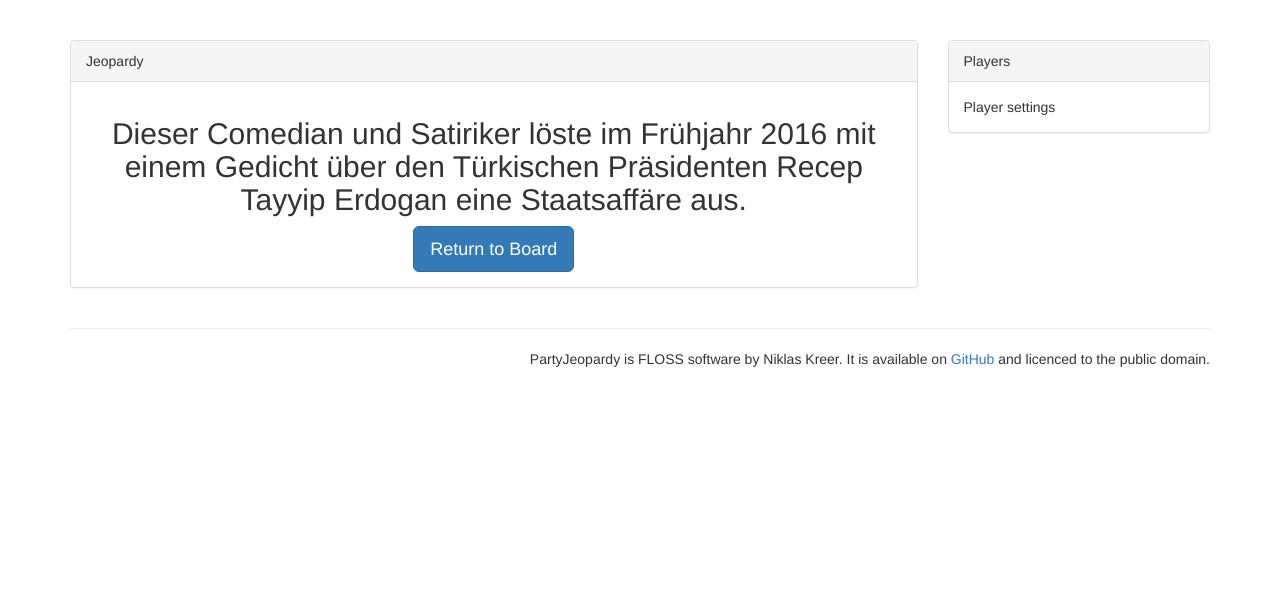
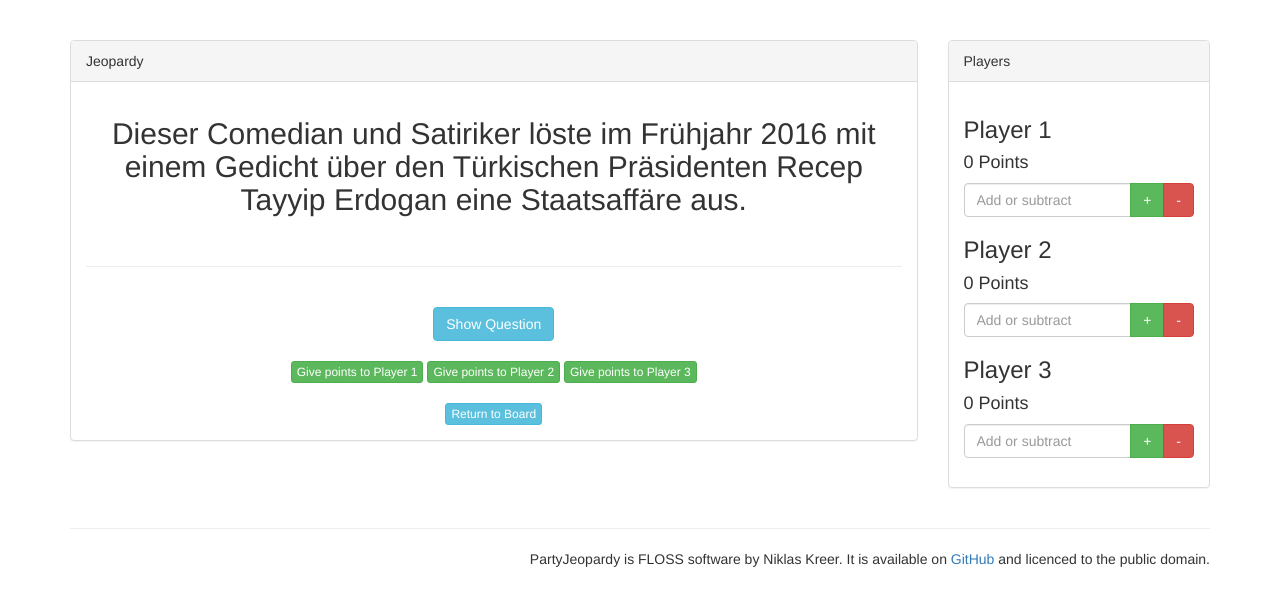
Before and after one commit to nkreer/PartyJeopardy, a PHP site: page /index.php?state=question&board=0&question=0&category=Erdowahn in a window 1280 px wide. Shown: the top 606 px of the page. Run offline with PHP 8.4, Linux system fonts and the light colour scheme.

Commit message:
Manage points also

```diff
--- a/JeopardyQuestion.php
+++ b/JeopardyQuestion.php
@@ -8,8 +8,14 @@ function showQuestion(PartyJeopardy $game, $board, $category, $id){
     } else {
         $question = $game->getQuestion($board, $category, $id);
         $game->playQuestion($board, $category, $id);
-        echo '<h2>'.$question["question"].'</h2>';
+        echo '<h2>'.$question["question"].'</h2><br><hr><br>';
+        echo '<div id="answer" style="display:none;"><h1>'.$question["answer"].'</h1></div>';
+        echo '<script>function showAnswer() {document.getElementById("answer").style.display = "block";}</script>';
+        echo '<a onclick="showAnswer()" class="btn btn-info">Show Question</a><br><br>';
+        foreach($game->getPlayers() as $playerId => $player){
+            echo '<a class="btn btn-success btn-xs" href="index.php?state=updatePoints&add=yes&value='.PartyJeopardy::getQuestionValue($id).'&player='.$playerId.'"> Give points to '.$player.'</a> ';
+        }
     }
-    echo '<a href="index.php" class="btn btn-primary btn-lg">Return to Board</a>';
+    echo '<br><br><a href="index.php" class="btn btn-info btn-xs">Return to Board</a>';
     echo '</div>';
 }
--- a/PartyJeopardy.php
+++ b/PartyJeopardy.php
@@ -10,7 +10,7 @@ class PartyJeopardy{
         }
     }
 
-    public function saveState(){
+    private function saveState(){
         @mkdir("./states");
         return file_put_contents("./states/GameState", serialize($this));
     }
@@ -22,6 +22,9 @@ class PartyJeopardy{
     private $playedQuestions = [];
     private $dailyDoubles = [];
 
+    private $players = [];
+    private $playerPoints = [];
+
     public function __construct(){
         $this->questions = json_decode(file_get_contents("./game/questions.json"), true)["boards"];
         for($dailyDoubles = 1; $dailyDoubles <= self::AMOUNT_DAILY_DOUBLE; $dailyDoubles++){
@@ -32,6 +35,29 @@ class PartyJeopardy{
                 $this->playedQuestions[$board][$category] = [];
             }
         }
+
+        $this->players = json_decode(file_get_contents("./game/players.json"), true);
+        foreach($this->players as $player){
+            $this->playerPoints[] = 0;
+        }
+    }
+
+    public function getPlayerPoints($player){
+        return $this->playerPoints[$player];
+    }
+
+    public function addPlayerPoints($player, $points){
+        $this->playerPoints[$player] += $points;
+        $this->saveState();
+    }
+
+    public function subtractPlayerPoints($player, $points){
+        $this->playerPoints[$player] -= $points;
+        $this->saveState();
+    }
+
+    public function getPlayers(){
+        return $this->players;
     }
 
     public function getQuestion($board, $category, $id){
--- /dev/null
+++ b/game/players.json
@@ -0,0 +1,5 @@
+[
+  "Player 1",
+  "Player 2",
+  "Player 3"
+]
--- a/index.php
+++ b/index.php
@@ -36,6 +36,14 @@
                                         Thanks for playing PartyJeopardy! To play again, remove the <code>GameState</code> file in ./states!<br>
                                     <?php
                                     break;
+                                case 'updatePoints':
+                                    if(isset($_GET["add"])){
+                                        $game->addPlayerPoints($_GET["player"], (int)$_GET["value"]);
+                                    } else {
+                                        $game->subtractPlayerPoints($_GET["player"], (int)$_GET["value"]);
+                                    }
+                                    header("Location: index.php");
+                                    break;
                             }
                         ?>
                     </div>
@@ -47,7 +55,24 @@
                         Players
                     </div>
                     <div class="panel-body">
-                        Player settings
+                        <?php
+                            foreach($game->getPlayers() as $id => $player){
+                                echo '<h3>'.$player.'</h3>';
+                                echo '<h4>'.$game->getPlayerPoints($id).' Points</h4>';
+                                echo '<form method="get" action="index.php">';
+                                echo '<input type="hidden" name="state" value="updatePoints">';
+                                echo '<input type="hidden" name="player" value="'.$id.'">';
+                                echo '<div class="input-group">';
+                                    echo '<input type="text" name="value" placeholder="Add or subtract" class="form-control">';
+                                    echo '<span class="input-group-btn">';
+                                        echo '<input type="submit" name="add" value="+" class="btn btn-success">';
+                                        echo '<input type="submit" name="remove" value="-" class="btn btn-danger">';
+                                    echo '</span>';
+                                echo '</div>';
+
+                                echo '</form>';
+                            }
+                        ?>
                     </div>
                 </div>
             </div>
```
Also changed, not shown: README.md, 2 other files.
